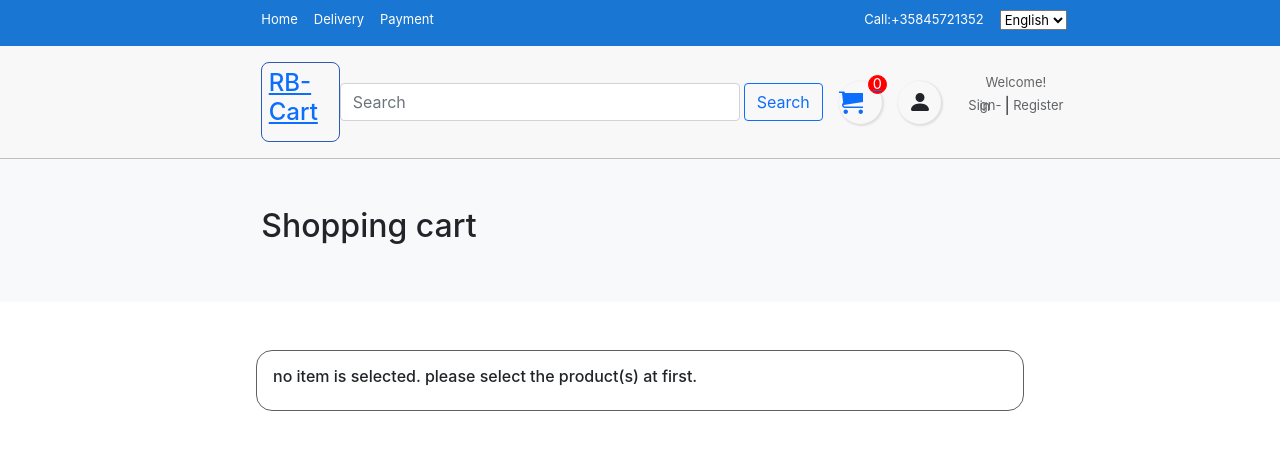
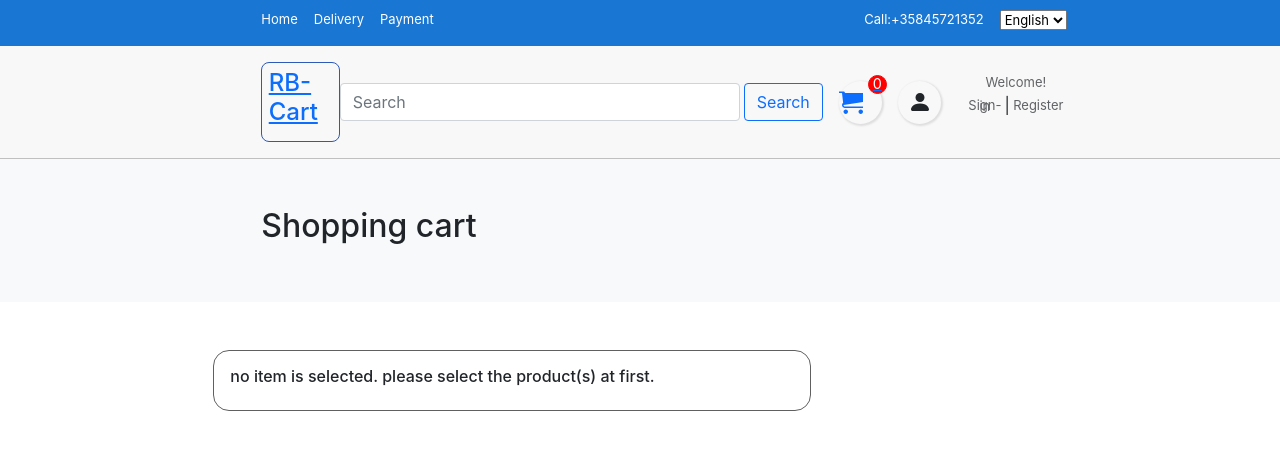
Before and after one commit to rohbdn07/e-commerceApp-React-redux, a React (Create React App) app: page /shopping-cart in a window 1280 px wide. Shown: the top 450 px of the page. Built offline with nearby package versions, Linux system fonts and the light colour scheme.

Commit message:
some styling and changes on productReducer

```diff
--- a/src/Components/CartItems/CartItems.js
+++ b/src/Components/CartItems/CartItems.js
@@ -19,6 +19,7 @@ export default function CartItems() {
                             <div className="cartitem">
                                 <div className="cartitem_wrapper">
                                     <div className="cartitem_img">
+
                                         <img src={item.image} alt="product_image"/>
 
                                     </div>
--- a/src/Components/CartItems/CartItems.scss
+++ b/src/Components/CartItems/CartItems.scss
@@ -4,7 +4,8 @@
     padding: 1rem;
     border: 1px solid #616060;
     border-radius: 1rem;
-    width: 60%;
+    width: 70%;
+
 
 }
 
@@ -17,6 +18,7 @@
 
     .cartitem_img{
         display: flex;
+        // flex-direction: column;
         align-items: center;
 
         img{
--- a/src/Components/CartItems/CartItemsList.js
+++ b/src/Components/CartItems/CartItemsList.js
@@ -5,8 +5,8 @@ import './CartItems.scss';
 export default function CartItemsList() {
     return (
         <>
-            <div className="col-lg-8 col-md-10 mx-auto cartitemslist">
-               <div className="col-lg-12">
+            <div className="cartitemslist">
+               <div className="col-lg-12 col-md-10">
                     <div className="cartitemslist_wrapper">
                         <CartItems />
                     </div>
--- a/src/Pages/ShoppingCart.js
+++ b/src/Pages/ShoppingCart.js
@@ -7,10 +7,14 @@ import Topbar from '../Components/Topbar/Topbar';
 export default function ShoppingCart() {
     return (
        <>
-            <Topbar />
-            <Searchbar />
-           <CartHeader />
-          <CartItemsList />
+            <div className="col-lg-12">
+                     <Topbar />
+                     <Searchbar />
+                     <CartHeader />
+               <div className="col-lg-8 col-md-11 col-sm-11 mx-auto">
+                  <CartItemsList />
+               </div>
+            </div>
        </>
     )
 }
--- a/src/Redux/Reducer/productReducer.js
+++ b/src/Redux/Reducer/productReducer.js
@@ -50,9 +50,8 @@ export default function productReducer(state = initalstate, action) {
                         ...state
                     };
                 }
+                break;
 
-
-            break;
 
        default:
            return state
```
